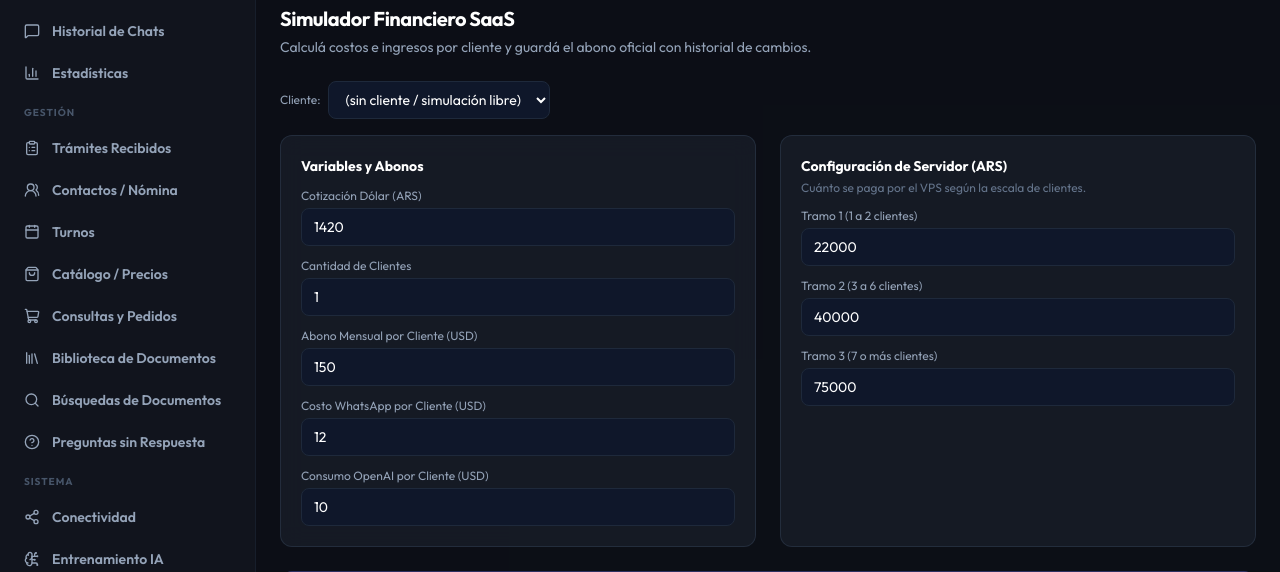
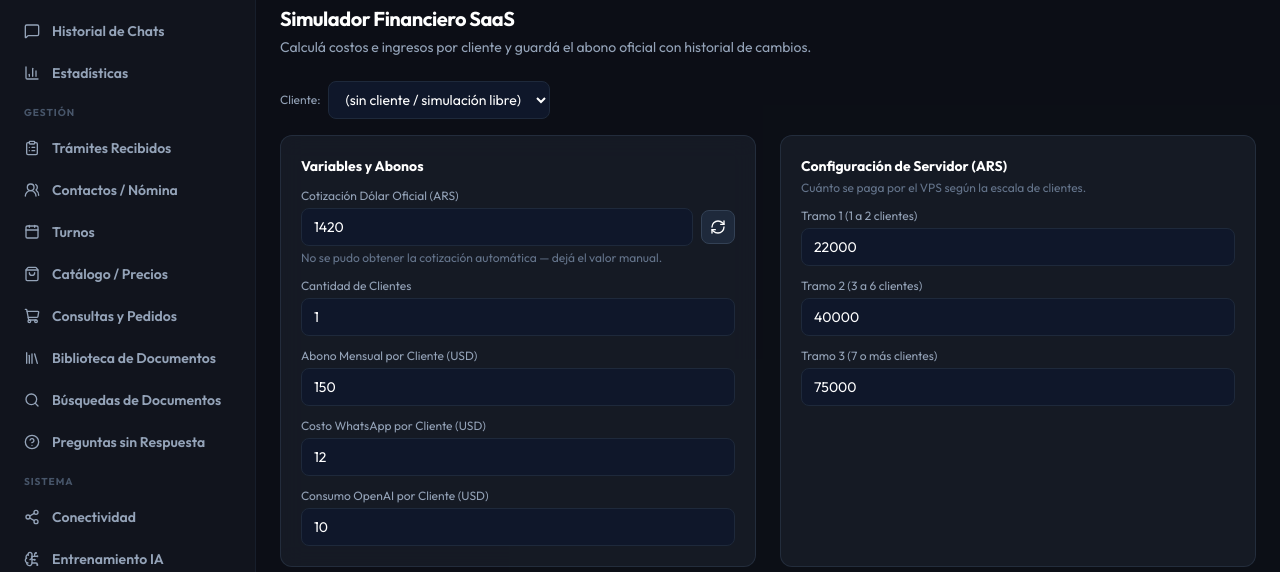
Before and after one commit to Procer/ChatBot, a FastAPI app: template templates/admin/super_admin_calculadora.html in a window 1280 px wide. Shown: the part 150-722 px from the top of the page. Run offline with FastAPI, Linux system fonts and the light colour scheme; the template is opened without the code that fills it, so the values that code supplies are empty; some libraries are stand-ins or nearby versions.

Commit message:
feat: cotizacion del dolar oficial automatica en la calculadora de pricing
Trae el valor via dolarapi.com (venta) al cargar la pantalla, con boton
de refresco manual; el campo sigue siendo editable si se quiere forzar
un valor puntual.

Co-Authored-By: Claude Sonnet 5 <noreply@anthropic.com>

```diff
--- a/templates/admin/super_admin_calculadora.html
+++ b/templates/admin/super_admin_calculadora.html
@@ -34,8 +34,14 @@
             <h3 class="text-sm font-bold text-white mb-3">Variables y Abonos</h3>
             <div class="space-y-3">
                 <div>
-                    <label class="text-xs text-slate-400 block mb-1">Cotización Dólar (ARS)</label>
-                    <input type="number" id="tipoCambio" value="1420" oninput="calcular()" class="w-full px-3 py-2 bg-slate-900 border border-slate-800 rounded-lg text-sm text-white focus:ring-1 focus:ring-brand-500 outline-none">
+                    <label class="text-xs text-slate-400 block mb-1">Cotización Dólar Oficial (ARS)</label>
+                    <div class="flex items-center gap-2">
+                        <input type="number" id="tipoCambio" value="1420" oninput="calcular()" class="w-full px-3 py-2 bg-slate-900 border border-slate-800 rounded-lg text-sm text-white focus:ring-1 focus:ring-brand-500 outline-none">
+                        <button type="button" onclick="fetchDolarOficial()" title="Actualizar cotización" class="p-2 bg-slate-800 hover:bg-slate-700 text-white rounded-lg border border-slate-700 shrink-0">
+                            <i data-lucide="refresh-cw" class="w-4 h-4"></i>
+                        </button>
+                    </div>
+                    <p id="dolarStatus" class="text-xs text-slate-500 mt-1">Buscando cotización oficial...</p>
                 </div>
                 <div>
                     <label class="text-xs text-slate-400 block mb-1">Cantidad de Clientes</label>
@@ -145,6 +151,23 @@
 {% block extra_scripts %}
 <script>
     let lastResult = {};
+
+    async function fetchDolarOficial() {
+        const statusEl = document.getElementById('dolarStatus');
+        statusEl.textContent = 'Buscando cotización oficial...';
+        try {
+            const res = await fetch('https://dolarapi.com/v1/dolares/oficial');
+            if (!res.ok) throw new Error('respuesta no OK');
+            const data = await res.json();
+            if (!data.venta) throw new Error('sin valor de venta');
+            document.getElementById('tipoCambio').value = data.venta;
+            const hora = data.fechaActualizacion ? new Date(data.fechaActualizacion).toLocaleString('es-AR') : '';
+            statusEl.textContent = `Oficial (venta): $${data.venta}${hora ? ' · actualizado ' + hora : ''}`;
+            calcular();
+        } catch (e) {
+            statusEl.textContent = 'No se pudo obtener la cotización automática — dejá el valor manual.';
+        }
+    }
 
     function calcular() {
         const tipoCambio = parseFloat(document.getElementById('tipoCambio').value) || 0;
@@ -275,6 +298,7 @@
     }
 
     calcular();
+    fetchDolarOficial();
     loadSimulations();
 </script>
 {% endblock %}
```
